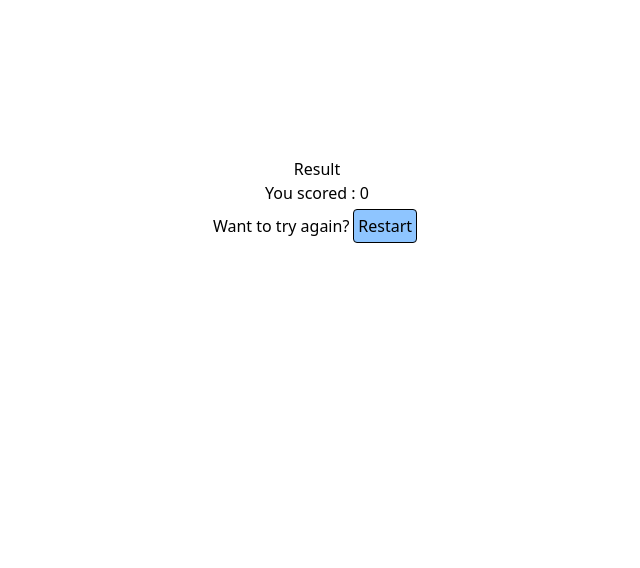
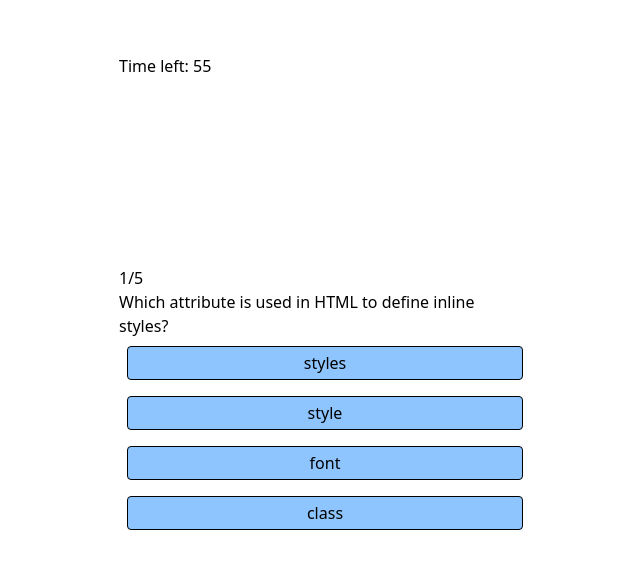
Before and after one commit to Rohitseervi898/Quiz-App, a React (Vite) app: page /quiz in a window 1280 px wide. Shown: the part 198-766 px from the top of the page, without its empty margins (323-963 px from the left). Built offline with nearby package versions, Linux system fonts and the light colour scheme.

Commit message:
added timer

```diff
--- a/src/components/Questions.jsx
+++ b/src/components/Questions.jsx
@@ -10,7 +10,7 @@
     const [score,setScore]=useState(parseInt(localStorage.getItem('score'))||0);
     const [timer, setTimer]= useState(parseInt(localStorage.getItem('timer'))||60);
     const [quiz, setQuiz]=useState([]);
-    const [quizOver, setQuizOver]=useState(true);
+    const [quizOver, setQuizOver]=useState(false);
 
 
     useEffect(()=>{
@@ -33,6 +33,16 @@
         return shuffledArray;
     }
 
+    useEffect(()=>{
+        const interval=setInterval(()=>{
+            setTimer((prev)=>{
+                localStorage.setItem("timer",prev-1);
+                if(prev<=1) clearInterval(interval);
+                return prev-1;
+            })
+        },1000);
+        return ()=>clearInterval(interval)
+    },[]);
 
     // console.log(questionLanguage)
     // console.log(questionDifficulty)
@@ -64,6 +74,8 @@
     const Restart=()=>{
         setCurrentIndex(0);
         setScore(0);
+        // setTimer(60);
+        localStorage.setItem("timer",60)
         setQuiz([]);
         setQuizOver(false);
         return navigate("/")
@@ -77,6 +89,7 @@
         <>
         {!quizOver?(
             <div className='flex flex-col max-w-130 w-102 m-auto justify-center h-screen px-1.5' >
+                <div className='flex items-center size-2/4'>Time left: {timer}</div>
                 <p>{currentIndex+1}/5</p>
                 <p className=''>{quiz[currentIndex].question}</p>
                 {quiz[currentIndex].options.map((option,index)=>(
```
